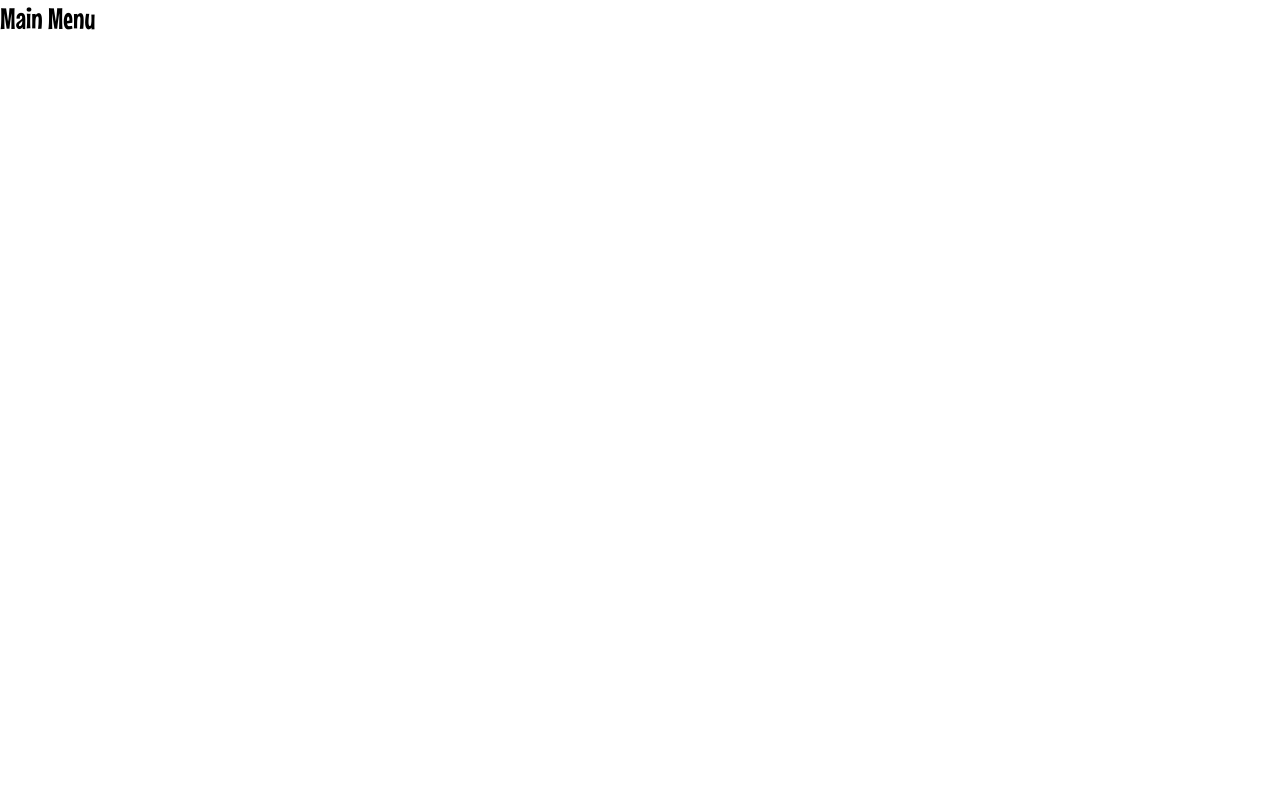
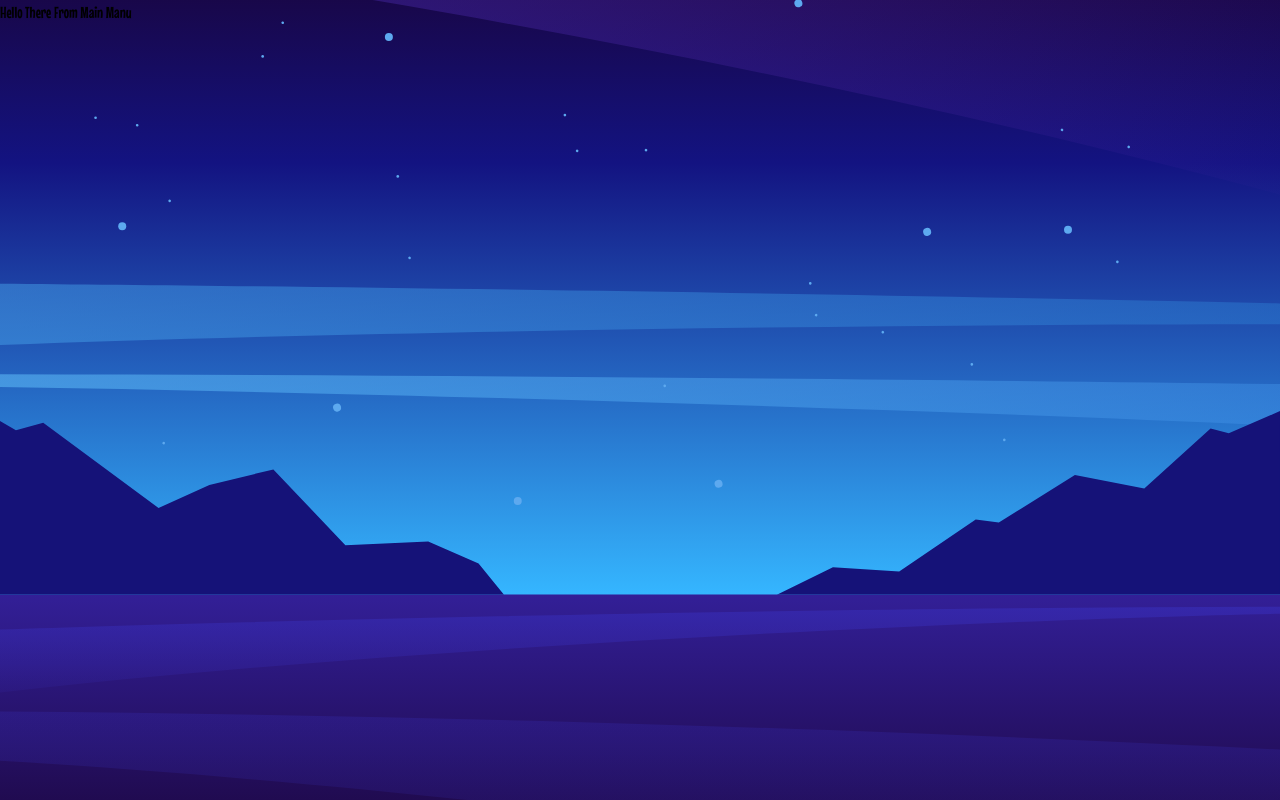
Before and after one commit to GeorgeShalamberidze/Hangman, a React (Vite) app: page /game in a window 1280 px wide. Built offline with nearby package versions, Linux system fonts and the light colour scheme.

Commit message:
add routes

```diff
--- a/package.json
+++ b/package.json
@@ -33,6 +33,7 @@
 		"prettier": "^3.3.3",
 		"tailwindcss": "^3.4.6",
 		"typescript": "^5.2.2",
-		"vite": "^5.3.4"
+		"vite": "^5.3.4",
+		"vite-plugin-svgr": "^4.2.0"
 	}
 }
--- a/src/assets/styles/global.css
+++ b/src/assets/styles/global.css
@@ -28,6 +28,9 @@ body {
 	min-height: 100vh;
 	width: 100vw;
 	display: flex;
+	align-items: center;
+	justify-content: center;
+	height: 100vh;
 }
 
 input,
--- a/src/components/notFound/index.tsx
+++ b/src/components/notFound/index.tsx
@@ -4,9 +4,14 @@ const PageNotFound: React.FC = () => {
 	const navigate = useNavigate();
 
 	return (
-		<div>
-			<div>Error 404</div>
-			<button onClick={() => navigate('/')}>Back to Home</button>
+		<div className="bg-main-menu-bg bg-cover bg-center bg-no-repeat min-h-screen w-screen overflow-hidden flex items-center justify-center text-3xl text-white flex-col gap-5">
+			<div className="text-5xl">Page Not Found</div>
+			<button
+				onClick={() => navigate('/')}
+				className="p-2 rounded border border-solid border-blue bg-slate-900 hover:opacity-80 cursor-pointer"
+			>
+				Back to Home
+			</button>
 		</div>
 	);
 };
--- a/src/layout/rootLayout.tsx
+++ b/src/layout/rootLayout.tsx
@@ -1,7 +1,12 @@
 import { Outlet } from 'react-router';
 
 const RootLayout = () => {
-	return <Outlet />;
+	return (
+		<div className="bg-main-menu-bg bg-cover bg-center bg-no-repeat min-h-screen w-screen overflow-hidden">
+			{/* <div className="bg-main-menu-bg bg-cover bg-center bg-no-repeat min-h-screen w-screen overflow-hidden"> */}
+			<Outlet />
+		</div>
+	);
 };
 
 export default RootLayout;
--- a/src/pages/main-menu/index.tsx
+++ b/src/pages/main-menu/index.tsx
@@ -1,7 +1,5 @@
-import { Outlet } from 'react-router-dom';
-
 const MainMenuPageView: React.FC = () => {
-	return <h1 className="text-3xl">Main Menu</h1>;
+	return <div>Hello There From Main Manu</div>;
 };
 
 export default MainMenuPageView;
--- a/src/routes/route.tsx
+++ b/src/routes/route.tsx
@@ -2,6 +2,7 @@ import {
 	createBrowserRouter,
 	createRoutesFromElements,
 	Navigate,
+	Outlet,
 	Route,
 } from 'react-router-dom';
 import { GAME_PATHS, ROOT_PATHS } from './enums/index.enum';
--- a/tailwind.config.js
+++ b/tailwind.config.js
@@ -1,8 +1,12 @@
 /** @type {import('tailwindcss').Config} */
+
 export default {
 	content: ['./index.html', './src/**/*.{js,ts,jsx,tsx}'],
 	theme: {
 		extend: {
+			backgroundImage: {
+				'main-menu-bg': "url('/src/assets/svg/bg.svg')",
+			},
 			colors: {
 				'dark-navy': '#261676',
 				blue: '#2463FF',
--- a/vite.config.ts
+++ b/vite.config.ts
@@ -1,6 +1,7 @@
-import path from "path";
-import { defineConfig } from "vite";
-import react from "@vitejs/plugin-react-swc";
+import path from 'path';
+import svgr from 'vite-plugin-svgr';
+import { defineConfig } from 'vite';
+import react from '@vitejs/plugin-react-swc';
 
 // https://vitejs.dev/config/
 export default defineConfig(() => {
@@ -8,11 +9,11 @@ export default defineConfig(() => {
 	const srcPath = `${rootPath}/src`;
 
 	return {
-    plugins: [react()],
+		plugins: [react(), svgr()],
 		resolve: {
 			alias: {
-        "~": rootPath,
-        "@": srcPath,
+				'~': rootPath,
+				'@': srcPath,
 			},
 		},
 	};
```
Also changed, not shown: src/assets/svg/bg.svg (added), 1 other file (tests, documents, lock files or other folders). Lines whose indentation alone changed are shown as unchanged.
